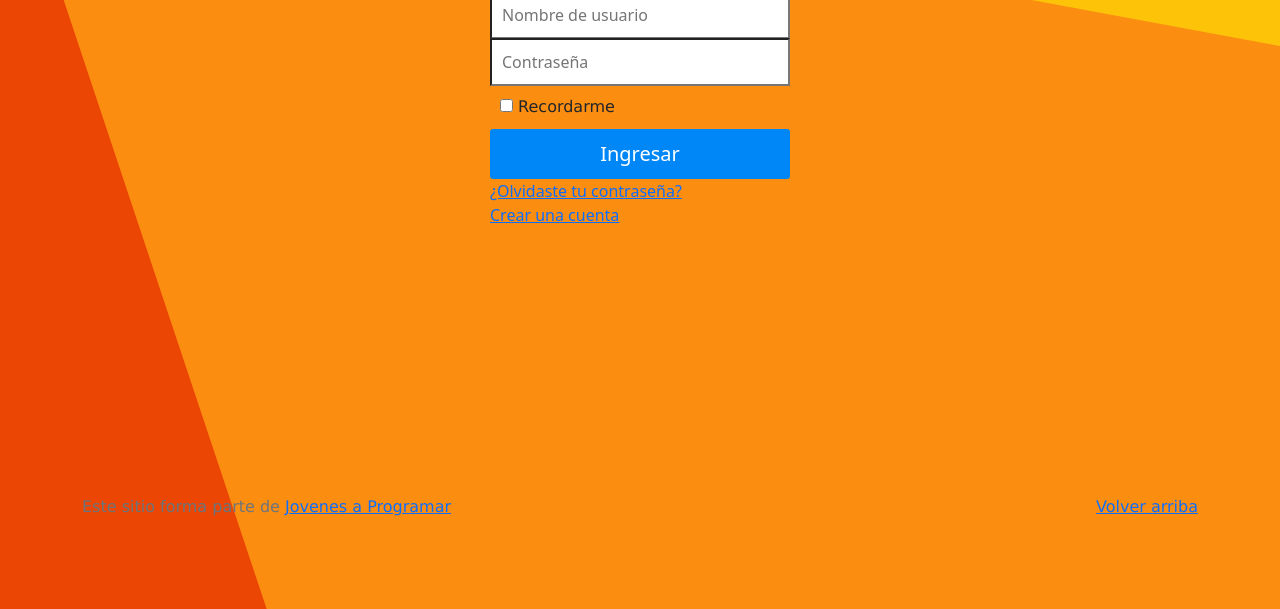
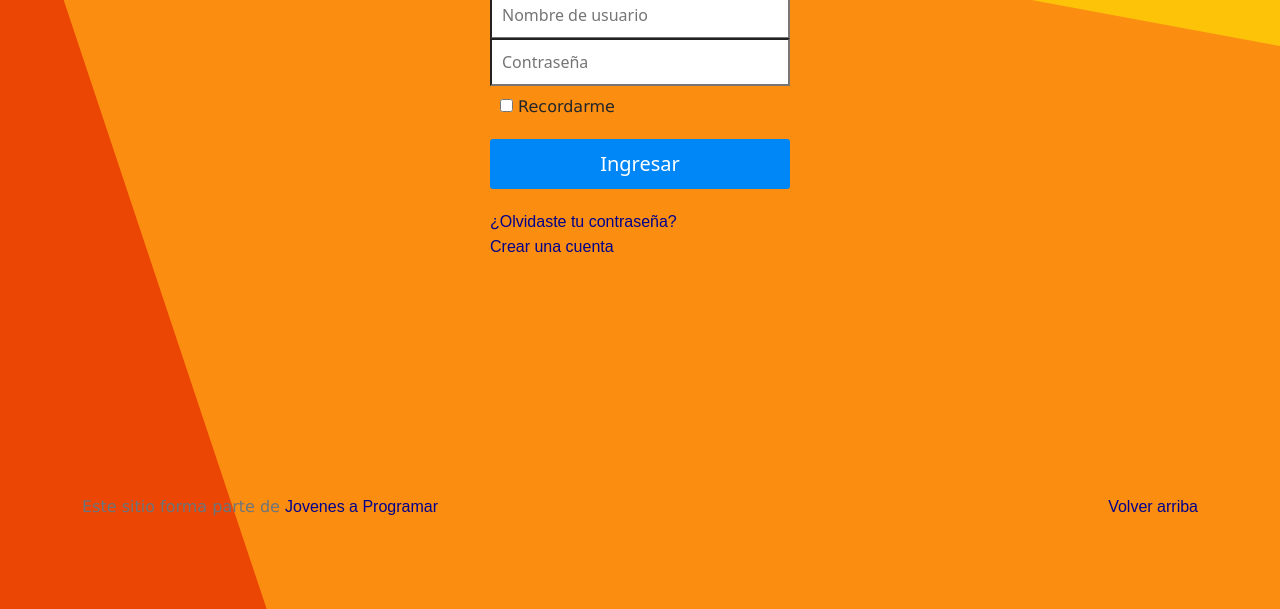
Before and after one commit to mateomautone/jap-emercado, a plain HTML site: page login.html in a window 1280 px wide. Shown: the part 191-800 px from the top of the page. Drawn offline with Linux system fonts and the light colour scheme.

Commit message:
"Color enlaces y márgenes al botón"

```diff
--- a/css/login.css
+++ b/css/login.css
@@ -5,6 +5,11 @@ body {
 
 input {
     background-color: white;
+}
+
+button {
+    margin-top: 10px;
+    margin-bottom: 20px;
 }
 
 button:hover{
@@ -20,3 +25,14 @@ button:hover{
 image{
     filter:opacity(60%)
 }
+
+a {
+    color: darkblue;
+    font-family: arial;
+    text-decoration: none;
+}
+
+
+a:hover {
+    color: white;
+}
--- a/js/login.js
+++ b/js/login.js
@@ -8,5 +8,5 @@ function check(){
 }
 
 document.getElementById("boton").addEventListener('click', () =>{
-    check();
+        check();
 });
```
